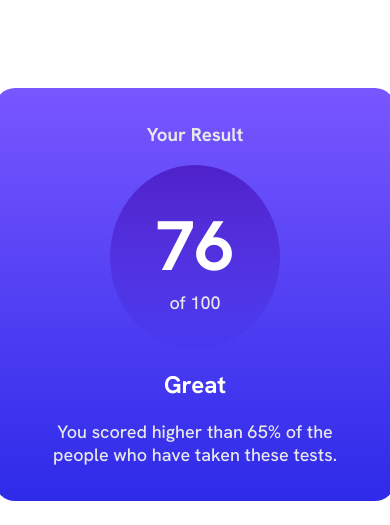
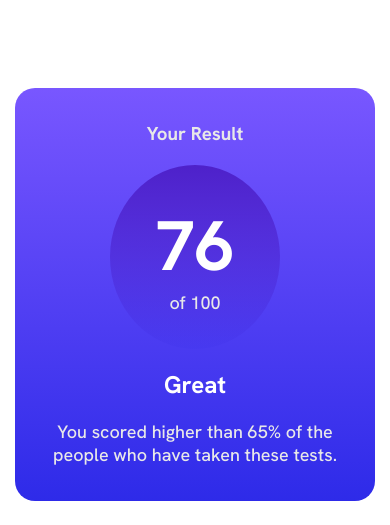
Before and after one commit to Bibiwei-Pere/Results-summary-component, a plain HTML site: page index.html in a window 390 px wide. Shown: the top 525 px of the page. Drawn offline with Linux system fonts and the light colour scheme.

Commit message:
Update index.css

```diff
--- a/css/index.css
+++ b/css/index.css
@@ -160,18 +160,16 @@ button:hover, button:focus, button:active {
 
 @media (max-width: 750px) {
 
-    body {
-        height: auto;
-    }
-
     main {
-        margin: 80px 0;
+        width: 360px;
         flex-direction: column;
         box-shadow: none;
     }
 
     .score {
-        width: 300px;
+        width: 290px;
+        padding: 15px 35px;
+        margin-top: 165px;
     }
 
     .score h1 {
@@ -183,7 +181,7 @@ button:hover, button:focus, button:active {
     }
 
     .score-card {
-        width: 340px;
+        width: 302px;
     }
 
     h2 {
```
